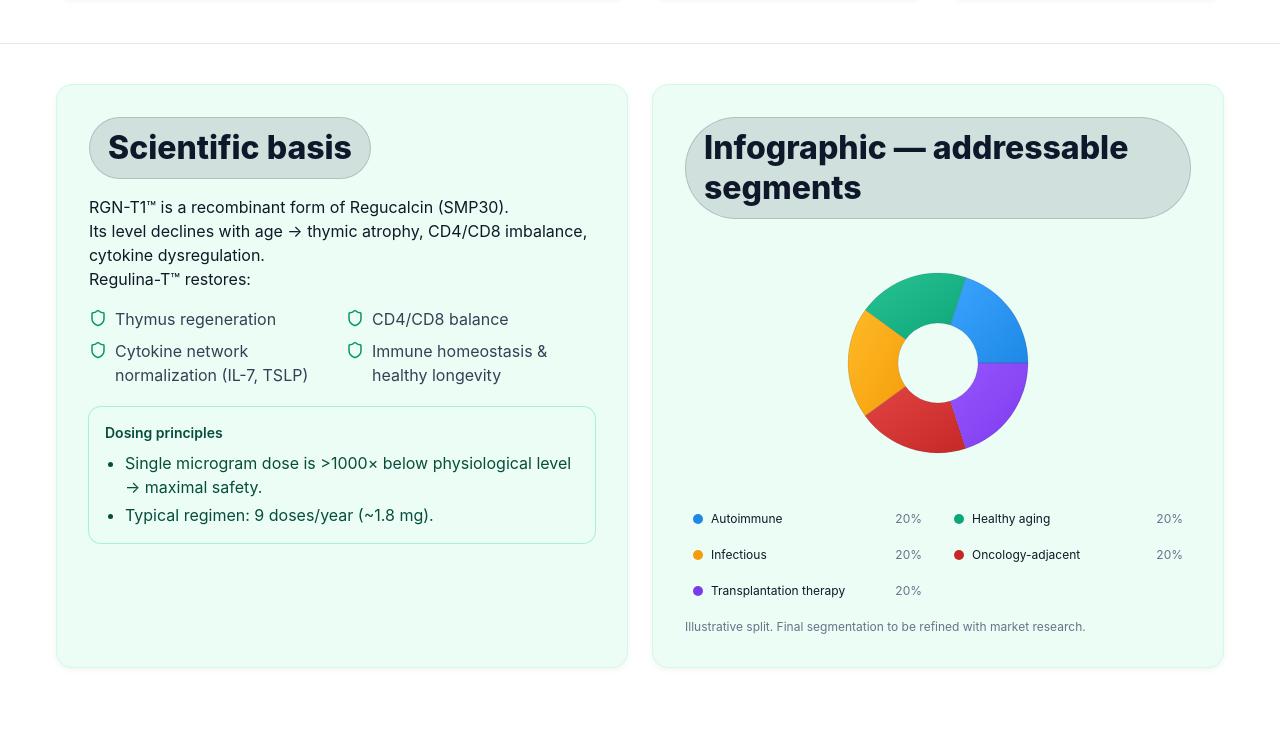
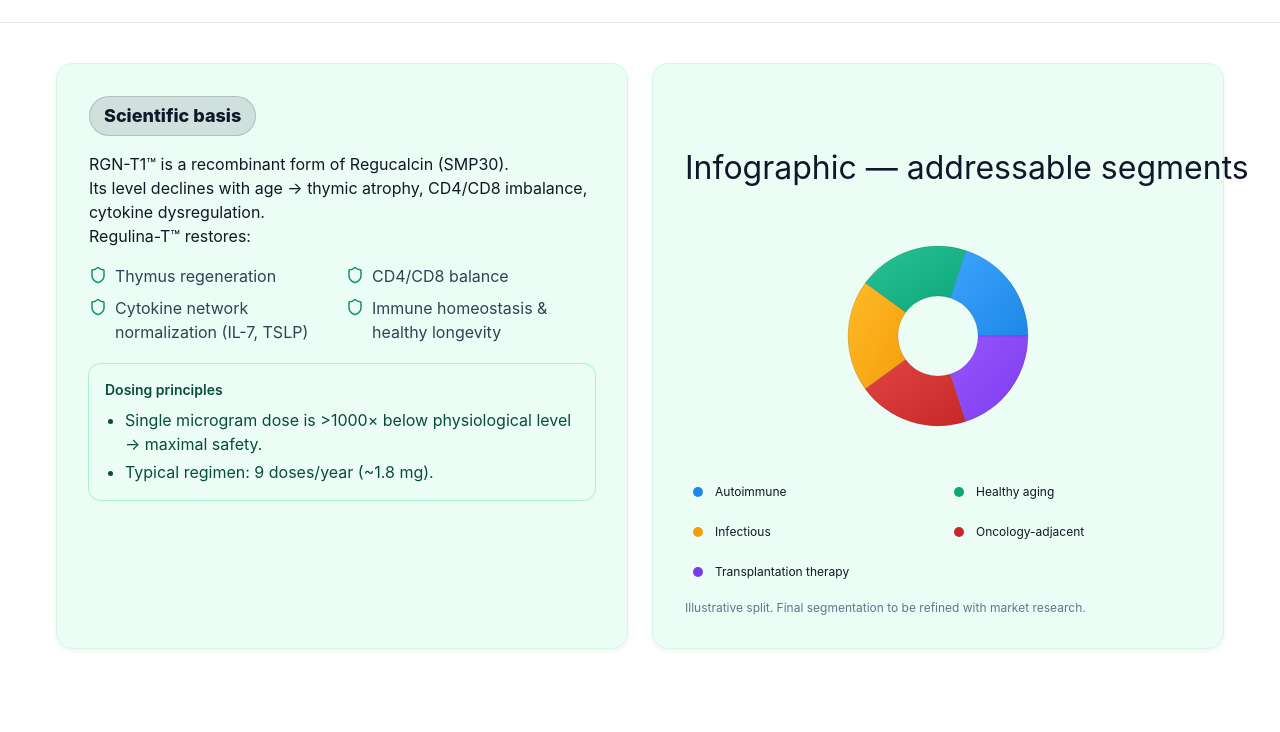
Before and after one commit to GER0004/Regulina-T-Immunoregulation-, a Next.js app: page / in a window 1280 px wide. Shown: the part 904-1636 px from the top of the page. Built offline with nearby package versions, Linux system fonts and the light colour scheme.

Commit message:
Update page.tsx

```diff
--- a/app/page.tsx
+++ b/app/page.tsx
@@ -11,7 +11,7 @@ import {
   Shield,
   Check,
 } from "lucide-react";
-import { PieChart, Pie, ResponsiveContainer, Tooltip } from "recharts";
+import { PieChart, Pie, ResponsiveContainer, Tooltip, Cell } from "recharts";
 
 /* ===================== Brand / Theme ===================== */
 const brand = {
@@ -55,7 +55,7 @@ function FlaskIcon({ size = 28, className = "" }: { size?: number; className?: s
   );
 }
 
-/* ===================== Section Title (pill) ===================== */
+/* ===================== Section Title (pill) — уменьшен в 2 раза ===================== */
 function SectionTitle({
   as = "h2",
   className = "",
@@ -70,10 +70,8 @@ function SectionTitle({
     <Tag
       className={[
         "inline-block rounded-full border",
-        // мобайл: 14–16px x 8px; десктоп: 18–20px x 10px
-        "px-[14px] md:px-[18px] py-2 md:py-[10px]",
-        // типографика
-        "text-[22px] sm:text-[24px] md:text-[28px] lg:text-[32px] font-extrabold leading-tight text-[#0F172A]",
+        "px-[12px] md:px-[14px] py-[6px] md:py-[8px]",
+        "text-[12px] sm:text-[14px] md:text-[16px] lg:text-[18px] font-extrabold leading-tight text-[#0F172A]",
         "whitespace-normal",
         className,
       ].join(" ")}
@@ -100,11 +98,15 @@ const dict = {
       paragraph:
         "a solution uniting faith, science, and modern biotech — opening a new era in immunology and medicine.",
     },
+    infographic: {
+      title: "Infographic\u00A0—\u00A0addressable\u00A0segments",
+      shortTitle: "Infographic\u00A0—\u00A0segments",
+    },
     segments: {
       autoimmune: "Autoimmune",
-      aging: "Healthy aging",
+      healthyAging: "Healthy aging",
       infectious: "Infectious",
-      oncology: "Oncology-adjacent",
+      oncologyAdjacent: "Oncology-adjacent",
       transplantationTherapy: "Transplantation therapy",
     },
     blocks: {
@@ -166,11 +168,15 @@ const dict = {
       paragraph:
         "решение, соединяющее веру, науку и современные биотехнологии — открывая новую эпоху в иммунологии и медицине.",
     },
+    infographic: {
+      title: "Инфографика\u00A0—\u00A0адресуемые\u00A0сегменты",
+      shortTitle: "Инфографика\u00A0—\u00A0сегменты",
+    },
     segments: {
       autoimmune: "Аутоиммунные",
-      aging: "Здоровое старение",
+      healthyAging: "Здоровое старение",
       infectious: "Инфекционные",
-      oncology: "Смежные с онкологией",
+      oncologyAdjacent: "Смежные с онкологией",
       transplantationTherapy: "Трансплантационная терапия",
     },
     blocks: {
@@ -234,11 +240,15 @@ const dict = {
       paragraph:
         "حلٌ يجمع الإيمان والعِلم والتقنيات الحيوية الحديثة، لفتح عصرٍ جديد في المناعة والطب.",
     },
+    infographic: {
+      title: "إنفوجرافيك\u00A0—\u00A0الفئات\u00A0القابلة\u00A0للخدمة",
+      shortTitle: "إنفوجرافيك\u00A0—\u00A0الفئات",
+    },
     segments: {
       autoimmune: "المناعية الذاتية",
-      aging: "الشيخوخة الصحية",
+      healthyAging: "الشيخوخة الصحية",
       infectious: "الأمراض المعدية",
-      oncology: "المجاورة للأورام",
+      oncologyAdjacent: "المجاورة للأورام",
       transplantationTherapy: "العلاج بالزرع",
     },
     blocks: {
@@ -458,20 +468,20 @@ function Feature({ icon, title, desc }: { icon: React.ReactNode; title: string;
 }
 
 /* ===================== Market Pie (Infographic) ===================== */
-type SegKey = "autoimmune" | "aging" | "infectious" | "oncology" | "transplant";
+type SegKey = "autoimmune" | "healthyAging" | "infectious" | "oncologyAdjacent" | "transplant";
 const segmentPalette: Record<SegKey, string> = {
   autoimmune: "#1E88E5", // blue
-  aging: "#0CA678",      // green
+  healthyAging: "#0CA678", // green
   infectious: "#F59E0B", // orange/yellow
-  oncology: "#C62828",   // red/burgundy
+  oncologyAdjacent: "#C62828", // red/burgundy
   transplant: "#7C3AED", // violet
 };
 // Временное равенство долей: по 20%
 const marketValues: Record<SegKey, number> = {
   autoimmune: 20,
-  aging: 20,
+  healthyAging: 20,
   infectious: 20,
-  oncology: 20,
+  oncologyAdjacent: 20,
   transplant: 20,
 };
 function lighten(hex: string, amt = 28) {
@@ -486,6 +496,18 @@ function lighten(hex: string, amt = 28) {
   return `#${r.toString(16).padStart(2, "0")}${g.toString(16).padStart(2, "0")}${b
     .toString(16)
     .padStart(2, "0")}`;
+}
+
+/* Custom tooltip: показывает только название сегмента, без чисел */
+function SegmentTooltip({ active, payload }: any) {
+  if (!active || !payload || !payload.length) return null;
+  const name = payload[0]?.name as string | undefined;
+  if (!name) return null;
+  return (
+    <div className="rounded-md border border-slate-200 bg-white px-3 py-1 text-xs text-slate-800 shadow">
+      {name}
+    </div>
+  );
 }
 
 /* ===================== Language Switcher (Dropdown) ===================== */
@@ -589,6 +611,7 @@ function LanguageSwitcher({
 /* ===================== Page ===================== */
 export default function Page() {
   const [lang, setLang] = useState<Lang>(DEFAULT_LANG);
+  const [ultraNarrow, setUltraNarrow] = useState<boolean>(false); // < 320px — короткий заголовок инфографики
 
   // init language from cookie/localStorage/navigator once
   useEffect(() => {
@@ -598,6 +621,14 @@ export default function Page() {
     const guess: Lang =
       fromCookie || fromLS || (nav.startsWith("ru") ? "RU" : nav.startsWith("ar") ? "AR" : "EN");
     setLang(guess);
+  }, []);
+
+  // отслеживаем ширину для fallback-заголовка инфографики
+  useEffect(() => {
+    const check = () => setUltraNarrow(window.innerWidth < 320);
+    check();
+    window.addEventListener("resize", check);
+    return () => window.removeEventListener("resize", check);
   }, []);
 
   const d = dict[lang];
@@ -773,14 +804,20 @@ export default function Page() {
 
             {/* Инфографика — 5 сегментов */}
             <Card className="p-6 md:p-8">
-              <SectionTitle as="h3" className="mb-4">Infographic — addressable segments</SectionTitle>
+              {/* Заголовок без плашки, обычный вес, без переносов */}
+              <h3
+                className="mb-4 mt-8 md:mt-12 text-[22px] sm:text-[24px] md:text-[28px] lg:text-[32px] font-normal text-[#0F172A]"
+                style={{ whiteSpace: "nowrap", wordBreak: "keep-all", hyphens: "none" }}
+              >
+                {ultraNarrow ? dict[lang].infographic.shortTitle : dict[lang].infographic.title}
+              </h3>
 
               <figure role="group" aria-label="Market segments donut chart" className={`${isRTL ? "text-right" : ""}`}>
                 <div className="h-64 w-full">
                   <ResponsiveContainer width="100%" height="100%">
                     <PieChart>
                       <defs>
-                        {( ["autoimmune","aging","infectious","oncology","transplant"] as SegKey[] ).map((k) => (
+                        {( ["autoimmune","healthyAging","infectious","oncologyAdjacent","transplant"] as SegKey[] ).map((k) => (
                           <linearGradient id={`grad-${k}`} key={k} x1="0" y1="0" x2="1" y2="1">
                             <stop offset="0%" stopColor={lighten(segmentPalette[k], 28)} />
                             <stop offset="100%" stopColor={segmentPalette[k]} />
@@ -789,18 +826,18 @@ export default function Page() {
                       </defs>
 
                       <Pie
-                        data={(["autoimmune","aging","infectious","oncology","transplant"] as SegKey[]).map((k) => ({
+                        data={(["autoimmune","healthyAging","infectious","oncologyAdjacent","transplant"] as SegKey[]).map((k) => ({
                           key: k,
                           name:
                             k === "transplant"
                               ? dict[lang].segments.transplantationTherapy
                               : k === "autoimmune"
                               ? dict[lang].segments.autoimmune
-                              : k === "aging"
-                              ? dict[lang].segments.aging
+                              : k === "healthyAging"
+                              ? dict[lang].segments.healthyAging
                               : k === "infectious"
                               ? dict[lang].segments.infectious
-                              : dict[lang].segments.oncology,
+                              : dict[lang].segments.oncologyAdjacent,
                           value: marketValues[k],
                           fill: `url(#grad-${k})`,
                         }))}
@@ -811,36 +848,56 @@ export default function Page() {
                         stroke="rgba(15,23,42,0.12)"
                         strokeWidth={1}
                         isAnimationActive
-                      />
-                      <Tooltip />
+                      >
+                        {( ["autoimmune","healthyAging","infectious","oncologyAdjacent","transplant"] as SegKey[] ).map((k) => {
+                          const label =
+                            k === "transplant"
+                              ? dict[lang].segments.transplantationTherapy
+                              : k === "autoimmune"
+                              ? dict[lang].segments.autoimmune
+                              : k === "healthyAging"
+                              ? dict[lang].segments.healthyAging
+                              : k === "infectious"
+                              ? dict[lang].segments.infectious
+                              : dict[lang].segments.oncologyAdjacent;
+                          return (
+                            <Cell key={`cell-${k}`} fill={`url(#grad-${k})`}>
+                              <title>{label}</title>
+                            </Cell>
+                          );
+                        })}
+                      </Pie>
+
+                      {/* Тултип без процентов — только название */}
+                      <Tooltip content={<SegmentTooltip />} />
                     </PieChart>
                   </ResponsiveContainer>
                 </div>
 
-                {/* Легенда: 1–2 колонки, кликабельные зоны ≥32px */}
+                {/* Легенда: без процентов; 1 колонка мобайл / 2 колонки десктоп */}
                 <div
-                  className={`mx-auto mt-3 grid max-w-[520px] grid-cols-1 gap-x-4 gap-y-1 text-xs sm:grid-cols-2 ${
+                  className={`mx-auto mt-3 grid max-w-[520px] grid-cols-1 gap-x-4 gap-y-2 text-xs sm:grid-cols-2 ${
                     isRTL ? "text-right" : ""
                   }`}
                   aria-label="Legend"
                 >
-                  {( ["autoimmune","aging","infectious","oncology","transplant"] as SegKey[] ).map((k) => {
+                  {( ["autoimmune","healthyAging","infectious","oncologyAdjacent","transplant"] as SegKey[] ).map((k) => {
                     const label =
                       k === "transplant"
                         ? dict[lang].segments.transplantationTherapy
                         : k === "autoimmune"
                         ? dict[lang].segments.autoimmune
-                        : k === "aging"
-                        ? dict[lang].segments.aging
+                        : k === "healthyAging"
+                        ? dict[lang].segments.healthyAging
                         : k === "infectious"
                         ? dict[lang].segments.infectious
-                        : dict[lang].segments.oncology;
+                        : dict[lang].segments.oncologyAdjacent;
                     return (
                       <button
                         key={k}
                         type="button"
-                        className="group flex min-h-8 items-center gap-2 rounded-md px-2 py-1 hover:bg-white/50 focus:outline-none focus-visible:ring-2 focus-visible:ring-emerald-500"
-                        aria-label={`${label} — ${marketValues[k]}%`}
+                        className="group flex min-h-8 items-center gap-3 rounded-md px-2 py-1 hover:bg-white/50 focus:outline-none focus-visible:ring-2 focus-visible:ring-emerald-500"
+                        aria-label={label}
                       >
                         <span
                           className="inline-flex h-2.5 w-2.5 shrink-0 rounded-full"
@@ -848,26 +905,25 @@ export default function Page() {
                           aria-hidden="true"
                         />
                         <span className="text-[#111827]">{label}</span>
-                        <span className="ml-auto text-slate-500">{marketValues[k]}%</span>
                       </button>
                     );
                   })}
                 </div>
 
                 <figcaption className="sr-only">
-                  {(["autoimmune","aging","infectious","oncology","transplant"] as SegKey[])
+                  {(["autoimmune","healthyAging","infectious","oncologyAdjacent","transplant"] as SegKey[])
                     .map((k) => {
                       const label =
                         k === "transplant"
                           ? dict[lang].segments.transplantationTherapy
                           : k === "autoimmune"
                           ? dict[lang].segments.autoimmune
-                          : k === "aging"
-                          ? dict[lang].segments.aging
+                          : k === "healthyAging"
+                          ? dict[lang].segments.healthyAging
                           : k === "infectious"
                           ? dict[lang].segments.infectious
-                          : dict[lang].segments.oncology;
-                      return `${label}: ${marketValues[k]}%`;
+                          : dict[lang].segments.oncologyAdjacent;
+                      return label;
                     })
                     .join("; ")}
                 </figcaption>
```
